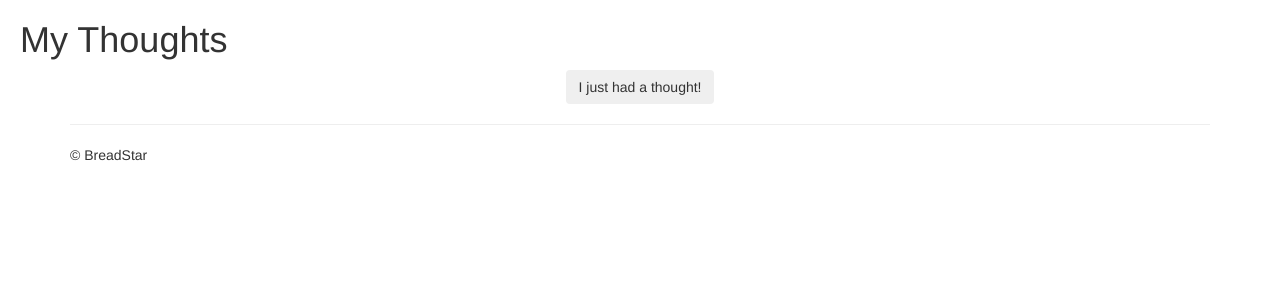
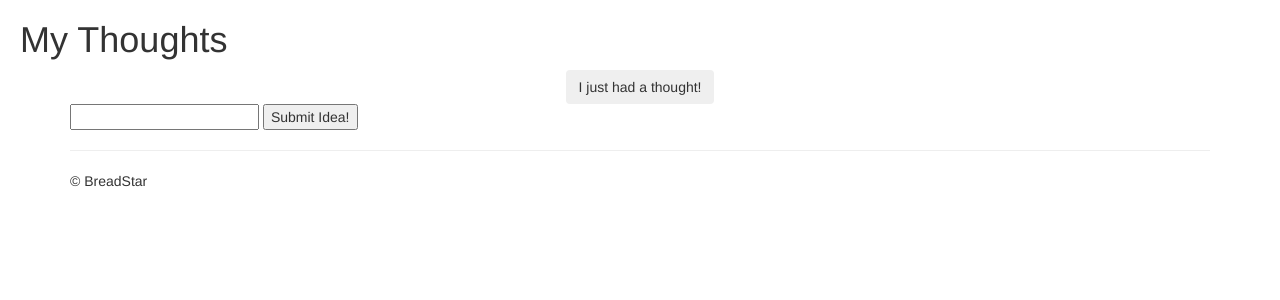
Before and after one commit to nave01314/WeThink, a Django app: page /ideas/profile/ in a window 1280 px wide. Shown: the part 56-356 px from the top of the page. Run offline with Django 3.2, Linux system fonts and the light colour scheme; some libraries are stand-ins or nearby versions.

Commit message:
Add ability to register new ideas

```diff
--- a/ideas/templates/ideas/profile.html
+++ b/ideas/templates/ideas/profile.html
@@ -37,6 +37,12 @@
         <button class="btn btn-outline-success my-2 my-sm-0" onclick="" style="margin:auto; display:block">I just had a thought!</button>
 
     <div class="container">
+        <form action="/ideas/submit_idea/" method="post">
+            {% csrf_token %}
+            <input type="text" name="e">
+            <input type="submit" value="Submit Idea!">
+        </form>
+
       <div class="row row-offcanvas row-offcanvas-right">
         <script>
           function addItem() {
--- a/ideas/urls.py
+++ b/ideas/urls.py
@@ -7,6 +7,7 @@ urlpatterns = [
     url(r'^$', views.index, name='index'),
     url(r'^index/$', views.index, name='index'),
     url(r'^profile/$', views.profile, name='profile'),
+    url(r'^submit_idea/$', views.submit_idea, name='submit_idea'),
     url(r'^search-form/$', views.search_form, name='search_form'),
     url(r'^search/$', views.search, name='search'),
     url(r'^(?P<idea_id>[0-9]+)/$', views.detail, name='detail'),
--- a/ideas/views.py
+++ b/ideas/views.py
@@ -1,7 +1,7 @@
 from django.shortcuts import get_object_or_404, render
 from django.http import Http404
 from django.http import HttpResponse
-
+from django.utils import timezone
 from django.template import loader
 
 from .models import Idea
@@ -20,6 +20,12 @@ def index(request):
 
 
 def profile(request):
+    return render(request, 'ideas/profile.html')
+
+def submit_idea(request):
+    if 'e' in request.POST:
+        i = Idea(idea_text=request.POST['e'], pub_date=timezone.now())
+        i.save()
     return render(request, 'ideas/profile.html')
 
 
```
Also changed, not shown: 1 other file.
